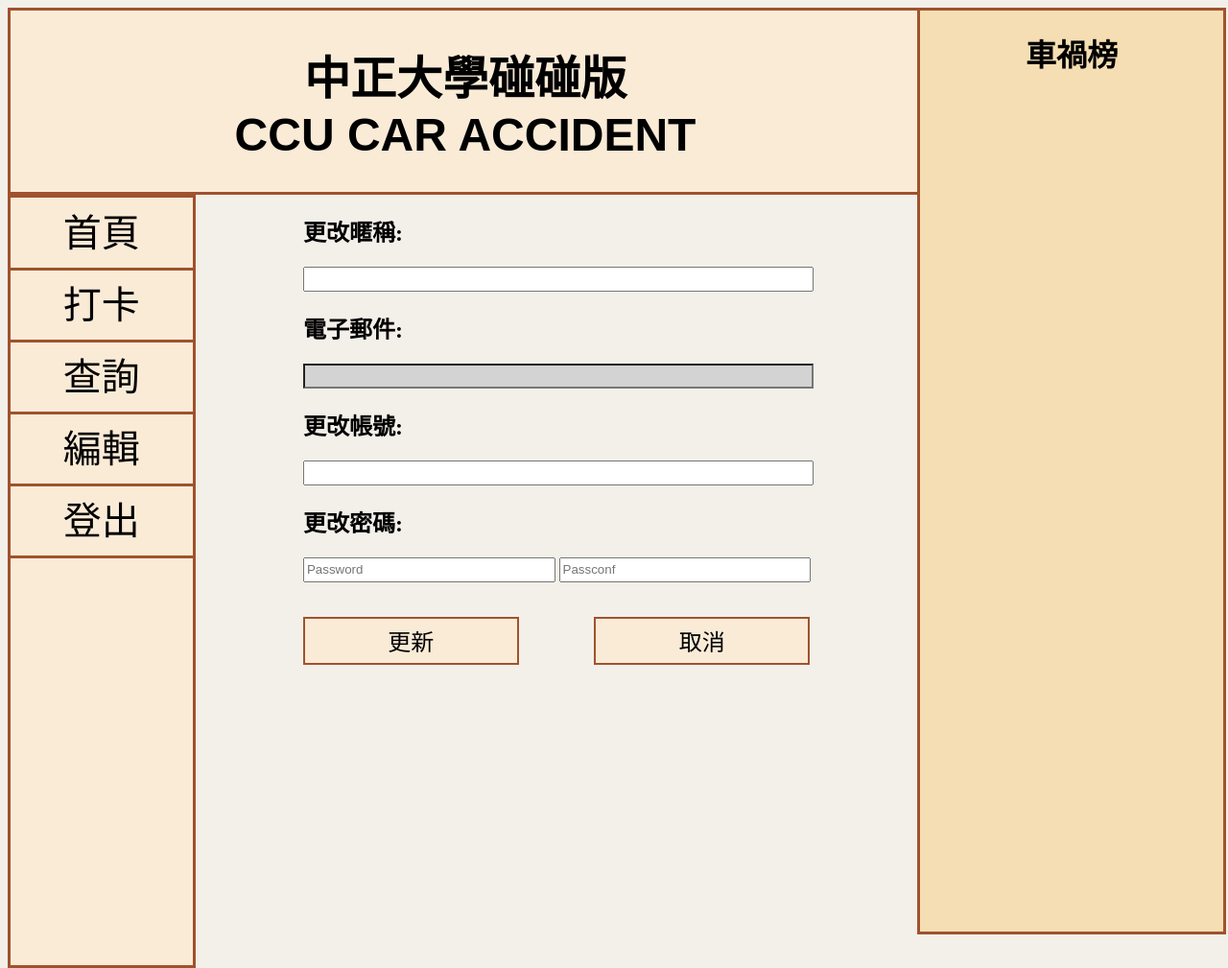
After one commit to chris5zk/Finalproject, a CodeIgniter 4 app: template Website/Final/app/Views/login_system/profile.php in a window 1280 px wide. The commit adds this page. Shown: the whole page at 96% size. Run offline with PHP 8.4 and a stand-in for CodeIgniter, Linux system fonts and the light colour scheme; the template is opened without the code that fills it, so the values that code supplies are empty; some libraries are stand-ins or nearby versions.

Commit message:
profile edit complete

```diff
--- a/Website/Final/app/Config/Email.php
+++ b/Website/Final/app/Config/Email.php
@@ -68,7 +68,7 @@ class Email extends BaseConfig
      *
      * @var int
      */
-    public $SMTPPort = 587;
+    public $SMTPPort = 465;
 
     /**
      * SMTP Timeout (in seconds)
@@ -89,7 +89,7 @@ class Email extends BaseConfig
      *
      * @var string
      */
-    public $SMTPCrypto = 'tls';
+    public $SMTPCrypto = 'ssl';
 
     /**
      * Enable word-wrap
--- a/Website/Final/app/Config/Routes.php
+++ b/Website/Final/app/Config/Routes.php
@@ -32,7 +32,6 @@ $routes->setAutoRoute(true);
 // We get a performance increase by specifying the default
 // route since we don't have to scan directories.
 $routes->get('/', 'Postcontroller::homepage');
-$routes->get('mail','LoginController::mail');
 /*
  * --------------------------------------------------------------------
  * Additional Routing
--- a/Website/Final/app/Database/Migrations/2022-01-04-145130_Members.php
+++ b/Website/Final/app/Database/Migrations/2022-01-04-145130_Members.php
@@ -32,7 +32,7 @@ class Members extends Migration
             ],
             'password'  => [
                     'type'          =>  'VARCHAR',
-                    'constraint'    =>  '20',
+                    'constraint'    =>  '100',
                     'null'          =>  true
             ],
         ]);
--- /dev/null
+++ b/Website/Final/app/Views/login_system/profile.php
@@ -0,0 +1,34 @@
+<?= $this->extend('templates\home_default') ?>
+<?= $this->section('content') ?>
+
+<head>
+    <title>中正碰碰版-個人頁面編輯</title>
+    <link rel="stylesheet" href="/style/login_system.css">
+</head>
+
+<body>
+    <?php if (isset($validation)) : ?>
+        <div class="validation2">
+            <?= $validation->listErrors()?>
+        </div>
+    <?php endif; ?>
+    <form action="/LoginController/profile_edit" enctype="multipart/form-data" method="post">
+            <h2 class="center">更改暱稱:</h2>
+            <input id="name" type="text" name="name" value="<?=session()->get('name')?>" class="center">
+            <br>
+            <h2 class="center">電子郵件:</h2>
+            <input id="mail" type="email" name="mail" value="<?=session()->get('mail')?>" class="center" readonly style="background:lightgray;">
+            <br>
+            <h2 class="center">更改帳號:</h2>
+            <input id="account" type="text" name="account" value="<?=session()->get('account')?>" class="center">
+            <br>
+            <h2 class="center">更改密碼:</h2>
+            <input id="password2" type="password" name="password" placeholder="Password" class="center">
+            <input id="passconf2" type="password" name="passconf" placeholder="Passconf" class="center">
+            <br><br><br>
+            <button class="button_left">更新</button>
+            <input type="reset" value="取消" class="button_right" onclick="location.href='/PostController/homepage'">
+        </form>
+</body>
+
+<?= $this->endSection() ?>
--- a/Website/Final/app/Views/templates/home_default.php
+++ b/Website/Final/app/Views/templates/home_default.php
@@ -18,7 +18,7 @@
                     <div class="sidebutton"><div class="insidebutton"><a class="sideword" href="/PostController/postpage">打卡</a></div></div>
                     <div class="sidebutton"><div class="insidebutton"><a class="sideword">查詢</a></div></div>
                     <?php if(session()->get('Login')): ?>
-                    <div class="sidebutton"><div class="insidebutton"><a class="sideword" href="#">編輯</a></div></div>
+                    <div class="sidebutton"><div class="insidebutton"><a class="sideword" href="/LoginController/profile">編輯</a></div></div>
                     <div class="sidebutton"><div class="insidebutton"><a class="sideword" href="/LoginController/logout">登出</a></div></div>
                     <?php else: ?>
                     <div class="sidebutton"><div class="insidebutton"><a class="sideword" href="/LoginController/login">登入</a></div></div>
--- a/Website/Final/public/style/login_system.css
+++ b/Website/Final/public/style/login_system.css
@@ -5,26 +5,80 @@
 }
 
 .validation{
+    position: relative;
+    left: 15%;
+    right: 15%;
     color:white;
     background-color: red;
 }
 
+.validation2{
+    color:white;
+    background-color: red;
+}
+
+.button_left{
+    position: relative;
+    background-color: antiquewhite;
+    border: sienna solid 2px;
+    width: 30%;
+    height: 50px;
+    font-size: 150%;
+    left: 15%;
+    cursor: pointer;
+}
+
+.button_left:hover{
+    color:red;
+}
+
+
+.button_right{
+    position: relative;
+    background-color: antiquewhite;
+    border: sienna solid 2px;
+    width: 30%;
+    height: 50px;
+    font-size: 150%;
+    left:25%;
+    cursor: pointer;
+}
+
+.button_right:hover{
+    color:red;
+}
+
 #name{
     width: 70%;
+    height: 20px;
 }
 
 #mail{
     width: 70%;
+    height: 20px;
 }
 
 #account{
     width: 70%;
+    height: 20px;
 }
 
 #password{
     width: 70%;
+    height: 20px;
 }
 
 #passconf{
     width: 70%;
+    height: 20px;
 }
+
+#password2{
+    width: 34%;
+    height: 20px;
+}
+
+#passconf2{
+    width: 34%;
+    height: 20px;
+}
```
Also changed, not shown: Website/Final/app/Controllers/LoginController.php (+55 -24 lines), Website/Final/app/Views/login_system/login.php (+10 -12 lines), Website/Final/app/Views/login_system/register.php (+26 -20 lines), Website/Final/writable/database/news.db.
